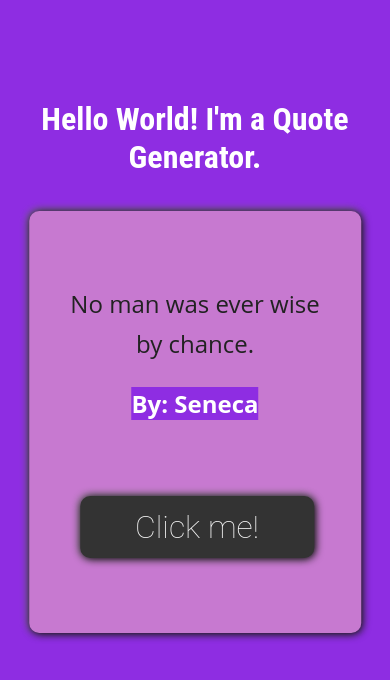
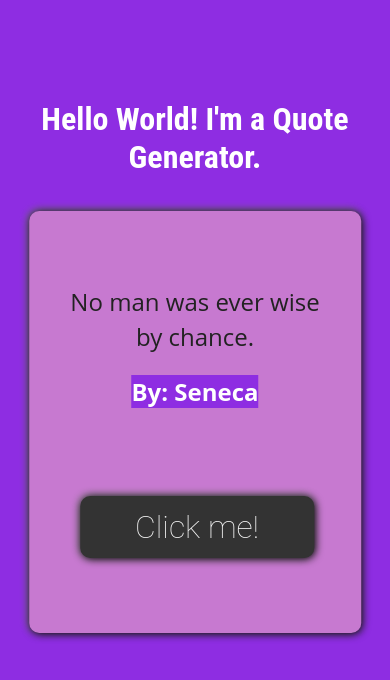
Before and after one commit to EugeneGohh/Quote-generator, a React (Create React App) app: page / in a window 390 px wide. Shown: the top 680 px of the page. Built offline with nearby package versions, Linux system fonts and the light colour scheme.

Commit message:
Fixed bug

```diff
--- a/src/components/Card/Card.css
+++ b/src/components/Card/Card.css
@@ -85,6 +85,5 @@ button:active {
     position: relative;
     top: 5vh;
     font-size: 1.50em;
-    line-height: 40px;
   }
 }
```
